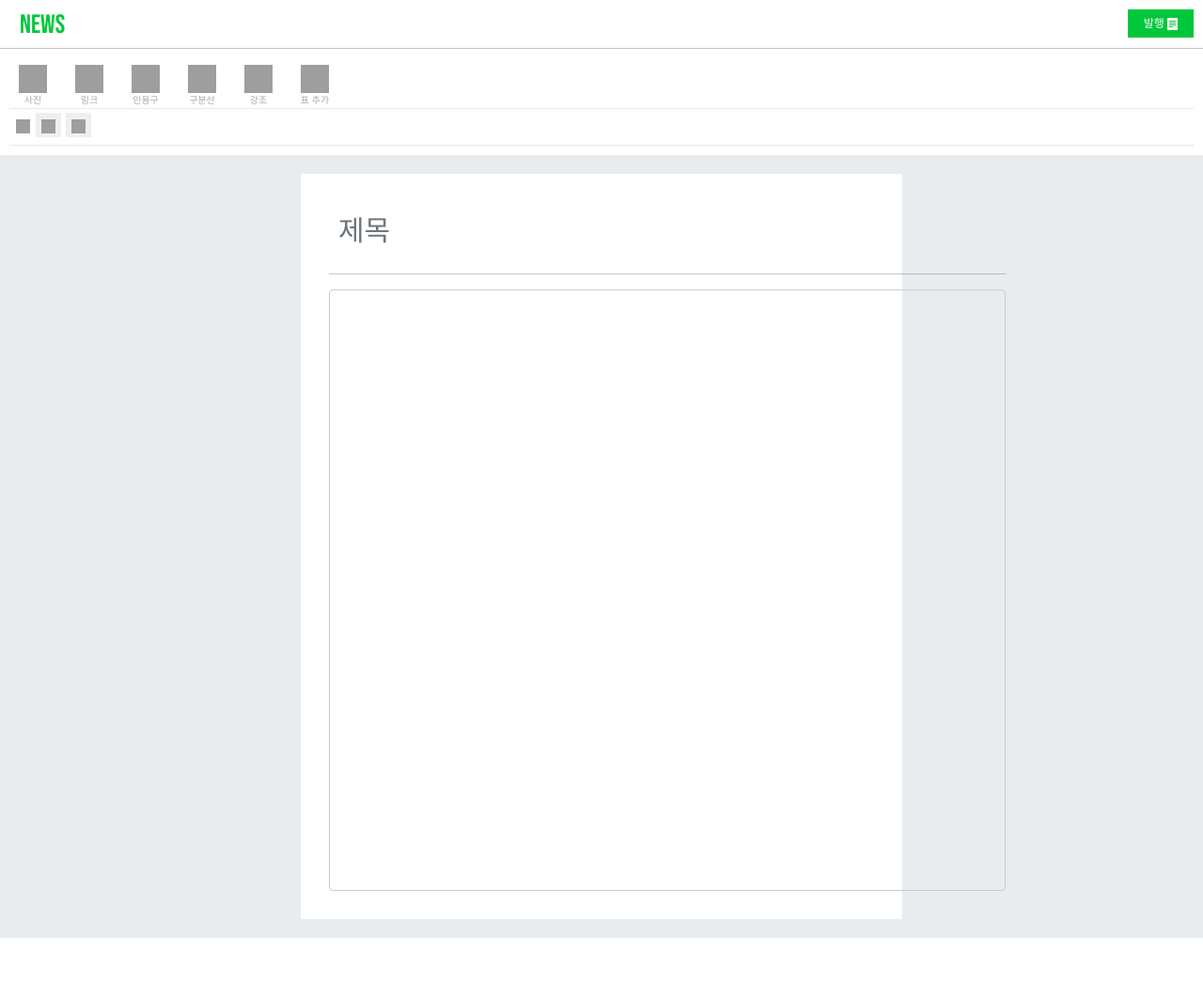
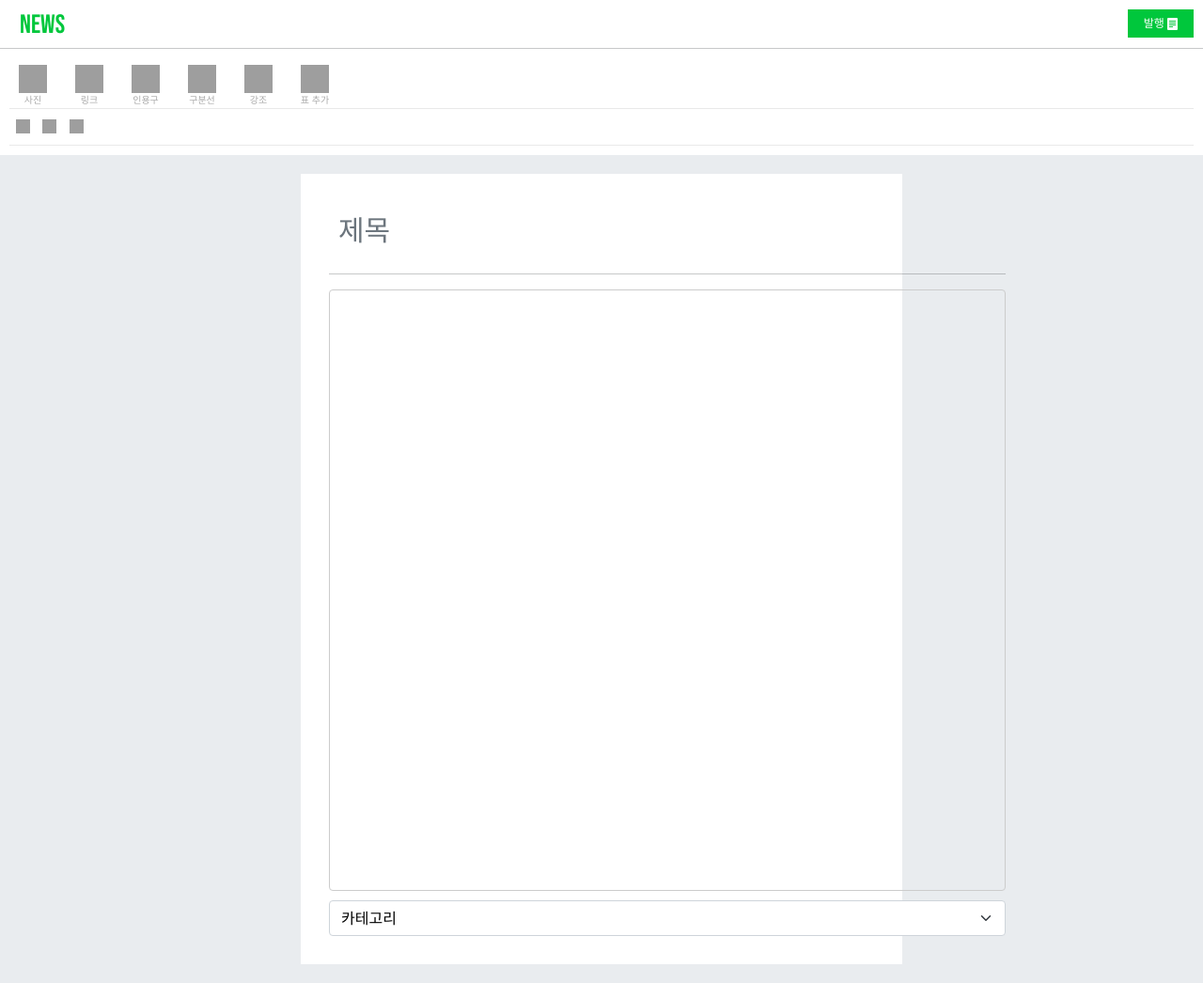
Before and after one commit to sparta-news/main-repo, a plain HTML site: page upload.html in a window 1280 px wide. Shown: the whole page at 94% size. Before the commit the page ends 998 px from the top, so only its background shows below. Drawn offline with nearby package versions, Linux system fonts and the light colour scheme; grey boxes are pictures that could not be loaded; a web font is replaced by a local one.

Commit message:
upload.html

```diff
--- a/upload.html
+++ b/upload.html
@@ -20,10 +20,10 @@
     }
 
     button {
-    border: none !important;
-    outline: none;
-    box-shadow: none;
-}
+        border: none !important;
+        outline: none;
+        box-shadow: none;
+    }
 
     .top {
         height: 30px;
@@ -42,8 +42,10 @@
         height: 30px;
         background-color: white;
         border: 0.1px solid white;
+
         color: #00C73C;
         font-size: 28px;
+
         font-family: "Bebas Neue", serif;
         font-weight: 400;
         font-style: normal;
@@ -116,7 +118,7 @@
     }
 
     .leftArray,
-    .centerArray
+    .centerArray,
     .rightArray {
         background-color: transparent;
         border: none;
@@ -178,6 +180,9 @@
         align-items: center;
         padding: 10px;
         justify-content: center;
+
+        overflow-y: auto;
+        max-height: 80vh;
     }
 
     .inputTitle:focus,
@@ -193,6 +198,13 @@
         color: #bcbcbc;
         float: left;
         margin: -5px 10px 0px -10px;
+    }
+
+    .chooseCategory {
+        color: black;
+        margin: 10px 0 0 0;
+
+        outline: darkgray;
     }
 </style>
 
@@ -355,6 +367,24 @@
         moveCursorToEnd(br);
     }
 
+    //왼쪽 정렬
+    function leftArray() {
+        let contentBox = document.getElementById("content");
+        contentBox.style.textAlign = "left";
+    }
+
+    //가운데 정렬
+    function centerArray() {
+        let contentBox = document.getElementById("content");
+        contentBox.style.textAlign = "center";
+    }
+
+    //오른쪽 정렬
+    function rightArray() {
+        let contentBox = document.getElementById("content");
+        contentBox.style.textAlign = "right";
+    }
+
 </script>
 
 <body>
@@ -401,17 +431,15 @@
     <div class="middle2">
         <hr width="100%" color="darkgrey">
         <div class="button-group">
-            <button onclick="" class="leftArray">
-                <img src="https://encrypted-tbn0.gstatic.com/images?q=tbn:ANd9GcR_nHLBKK-q64o2biTqvC5H_6s88hgTX_qpIw&s"
-                    width="15px" height="15px">
+            <button onclick="leftArray()" class="leftArray">
+                <img src="https://cdn-icons-png.flaticon.com/512/1994/1994233.png" width="15px" height="15px">
             </button>
-            <button onclick="" class="centerArray">
-                <img src="https://w7.pngwing.com/pngs/888/43/png-transparent-center-align-feather-icon.png"
-                    width="15px" height="15px">
+            <button onclick="centerArray()" class="centerArray">
+                <img src="https://w7.pngwing.com/pngs/888/43/png-transparent-center-align-feather-icon.png" width="15px"
+                    height="15px">
             </button>
-            <button onclick="" class="rightArray">
-                <img src="https://cdn-icons-png.flaticon.com/512/10140/10140056.png"
-                    width="15px" height="15px">
+            <button onclick="rightArray()" class="rightArray">
+                <img src="https://cdn-icons-png.flaticon.com/512/10140/10140056.png" width="15px" height="15px">
             </button>
         </div>
 
@@ -434,6 +462,18 @@
 
                 <div id="linkBox" style="display: none;"></div>
 
+                <div>
+                    <select class="chooseCategory form-select" aria-label="Default select example">
+                        <option selected>카테고리</option>
+                        <option value="1">정치</option>
+                        <option value="2">경제</option>
+                        <option value="3">사회</option>
+                        <option value="3">생활</option>
+                        <option value="3">과학</option>
+                        <option value="3">세계</option>
+                    </select>
+                </div>
+
             </div>
         </div>
     </div>
```
